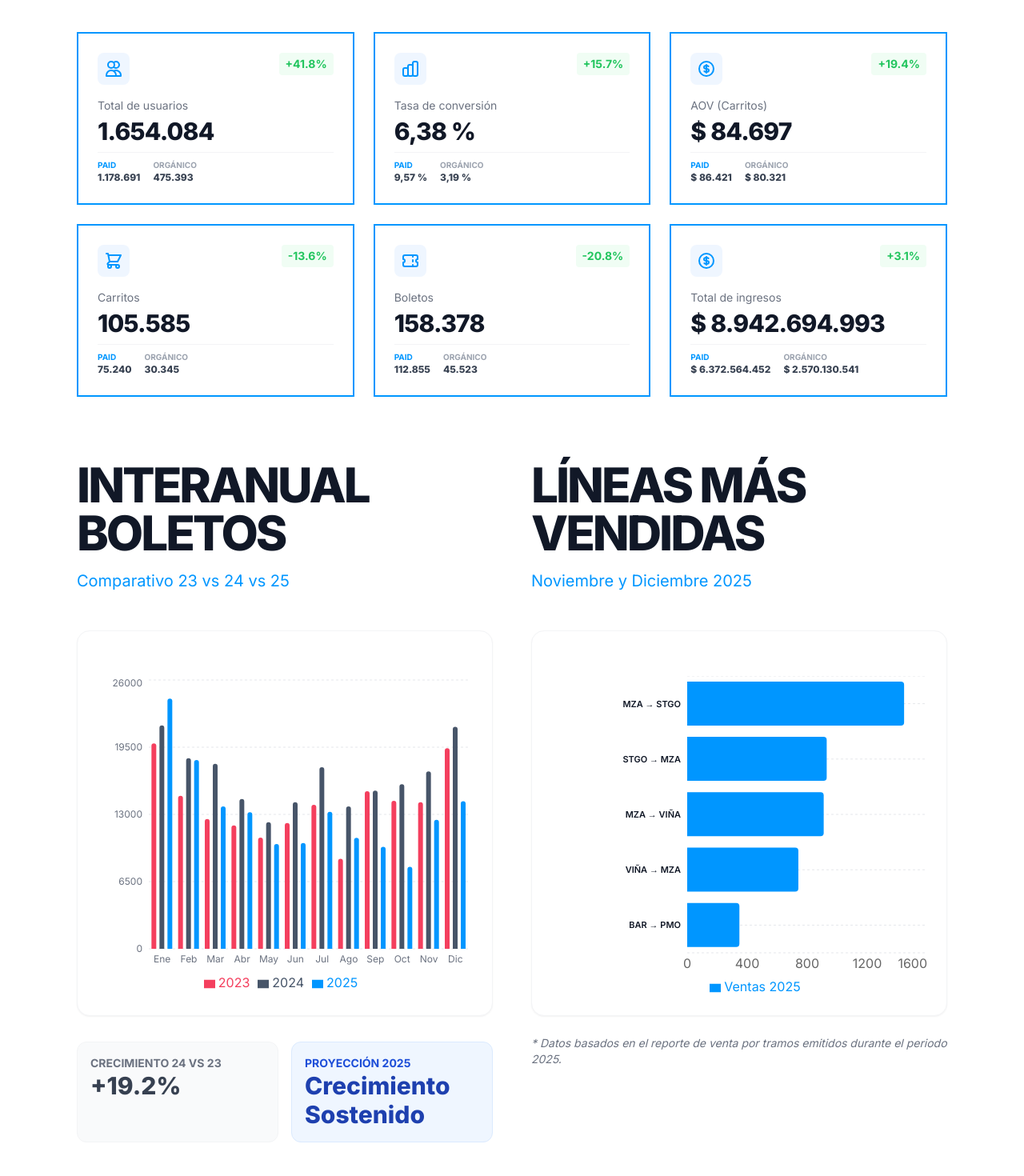
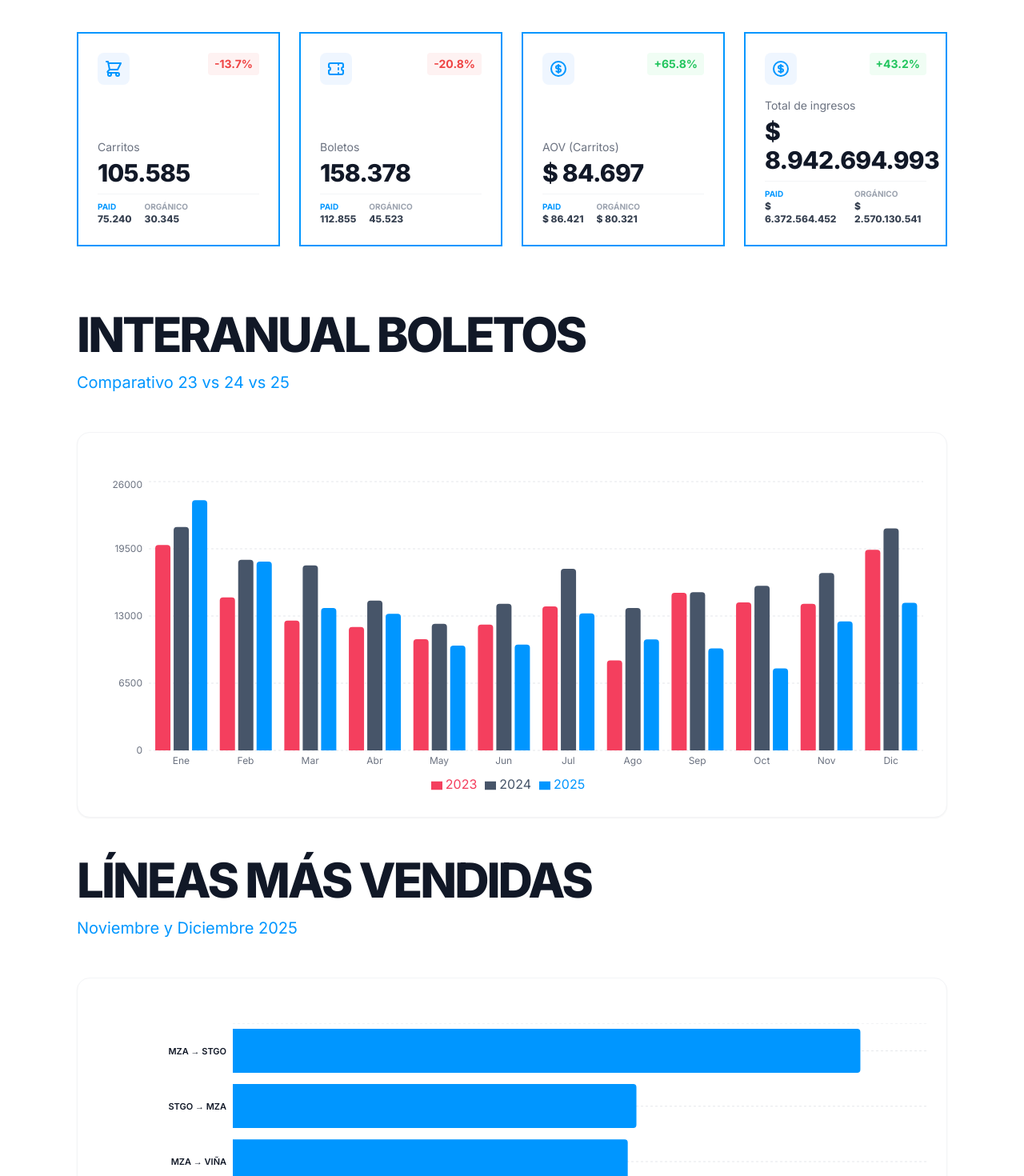
Before and after one commit to juanchoperezdel/Informe-Andesmar-2025, a React (Vite) app: page / in a window 1280 px wide. Shown: the part 2000-3470 px from the top of the page at 80% size. Built offline with nearby package versions, Linux system fonts and the light colour scheme.

Commit message:
feat: Update KPIs, improve layout (stacked charts, 4-col grid) and add disclaimer

```diff
--- a/App.tsx
+++ b/App.tsx
@@ -12,7 +12,7 @@ const KPICard: React.FC<{ data: KPIData }> = ({ data }) => (
       <div className="text-andesmar-blue p-2 bg-blue-50 rounded-lg">
         {ICONS[data.icon as keyof typeof ICONS]}
       </div>
-      <span className="text-green-500 font-bold text-sm bg-green-50 px-2 py-1 rounded">
+      <span className={`font-bold text-sm px-2 py-1 rounded ${data.change.startsWith('-') ? 'text-red-500 bg-red-50' : 'text-green-500 bg-green-50'}`}>
         {data.change}
       </span>
     </div>
@@ -131,27 +131,18 @@ const App: React.FC = () => {
 
         <div className="mb-20">
           <Heading subtitle="2025 vs 2024">KPIs principales / Orgánico + paid</Heading>
-          <div className="grid grid-cols-1 sm:grid-cols-2 lg:grid-cols-3 gap-6">
+          <div className="grid grid-cols-1 sm:grid-cols-2 lg:grid-cols-4 gap-6">
             {mainKPIs.map((kpi, idx) => <KPICard key={idx} data={kpi} />)}
           </div>
         </div>
 
-        <div className="mb-20 grid grid-cols-1 lg:grid-cols-2 gap-12 items-start">
+        <div className="mb-20 grid grid-cols-1 gap-12 items-start">
           <div>
             <Heading subtitle="Comparativo 23 vs 24 vs 25">Interanual Boletos</Heading>
             <div className="bg-white rounded-2xl p-6 shadow-sm border border-gray-100">
               <InterannualTicketsChart data={interannualData} />
             </div>
-            <div className="mt-8 grid grid-cols-2 gap-4">
-              <div className="p-4 bg-gray-50 rounded-xl border border-gray-100">
-                <p className="text-sm font-bold text-gray-500 uppercase">Crecimiento 24 vs 23</p>
-                <p className="text-3xl font-black text-gray-700">+19.2%</p>
-              </div>
-              <div className="p-4 bg-blue-50 rounded-xl border border-blue-100">
-                <p className="text-sm font-bold text-blue-700 uppercase">Proyección 2025</p>
-                <p className="text-3xl font-black text-blue-800">Crecimiento Sostenido</p>
-              </div>
-            </div>
+
           </div>
           <div>
             <Heading subtitle="Noviembre y Diciembre 2025">Líneas más vendidas</Heading>
@@ -186,6 +177,9 @@ const App: React.FC = () => {
               </div>
             </div>
           </div>
+          <p className="mt-6 text-gray-500 italic text-sm">
+            * Los resultados de Mayo 2024 contienen errores en la medición por problemas con la plataforma de VEB, contabilizando la mayor parte de ventas y usuarios como orgánico
+          </p>
         </div>
 
         <div className="bg-gray-900 text-white rounded-[2rem] p-12 relative overflow-hidden">
--- a/data.ts
+++ b/data.ts
@@ -2,12 +2,11 @@
 import { KPIData, MonthlyTicketData, RouteData, AudienceData, ChannelData } from './types';
 
 export const mainKPIs: KPIData[] = [
-  { label: 'Total de usuarios', value: '1.654.084', change: '+41.8%', icon: 'users', paid: '1.178.691', organic: '475.393' },
-  { label: 'Tasa de conversión', value: '6,38 %', change: '+15.7%', icon: 'conversion', paid: '9,57 %', organic: '3,19 %' },
-  { label: 'AOV (Carritos)', value: '$ 84.697', change: '+19.4%', icon: 'money', paid: '$ 86.421', organic: '$ 80.321' },
-  { label: 'Carritos', value: '105.585', change: '-13.6%', icon: 'cart', paid: '75.240', organic: '30.345' },
+
+  { label: 'Carritos', value: '105.585', change: '-13.7%', icon: 'cart', paid: '75.240', organic: '30.345' },
   { label: 'Boletos', value: '158.378', change: '-20.8%', icon: 'ticket', paid: '112.855', organic: '45.523' },
-  { label: 'Total de ingresos', value: '$ 8.942.694.993', change: '+3.1%', icon: 'money', paid: '$ 6.372.564.452', organic: '$ 2.570.130.541' },
+  { label: 'AOV (Carritos)', value: '$ 84.697', change: '+65.8%', icon: 'money', paid: '$ 86.421', organic: '$ 80.321' },
+  { label: 'Total de ingresos', value: '$ 8.942.694.993', change: '+43.2%', icon: 'money', paid: '$ 6.372.564.452', organic: '$ 2.570.130.541' },
 ];
 
 export const interannualData: MonthlyTicketData[] = [
```
